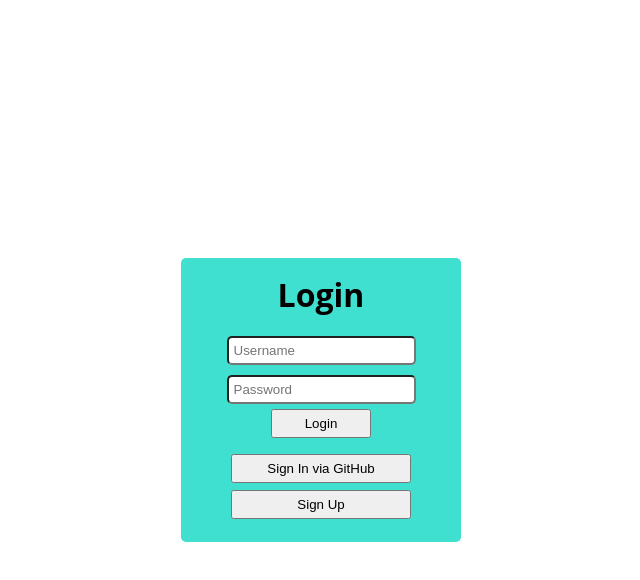
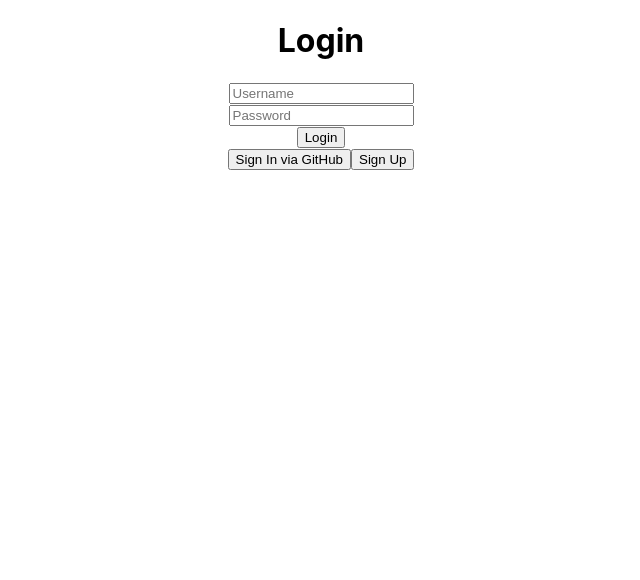
Before and after one commit to matthewlimka/ecommerce-web-app, a React (Create React App) app in the folder frontend/: page /login in a window 1280 px wide. Shown: the top 580 px of the page, without its empty margins (319-959 px from the left). Built offline with nearby package versions, Linux system fonts and the light colour scheme.

Commit message:
Changed .page to .loginPage and removed font-family line

```diff
--- a/frontend/src/styles/LoginPage.css
+++ b/frontend/src/styles/LoginPage.css
@@ -1,9 +1,8 @@
-.page {
+.loginPage {
     display: flex;
     align-items: center;
     justify-content: center;
     height: 100vh;
-    font-family: "Open Sans";
 
     .loginSection {
         display: flex;
```
